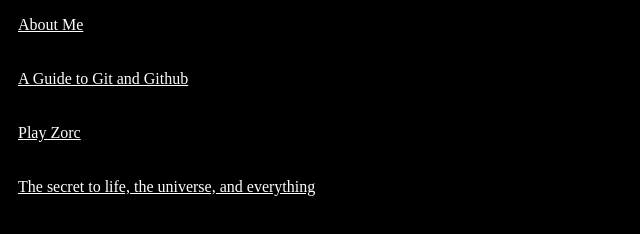
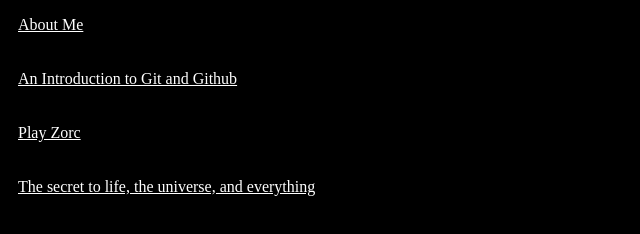
Before and after one commit to Adam-Karlstedt/website, a plain HTML site: page ~karls071/index.html in a window 1280 px wide. Shown: the part 202-436 px from the top of the page, 0-640 px from the left. Drawn offline with Linux system fonts and the light colour scheme.

Commit message:
Updated introduction to Git and Github

```diff
--- a/~karls071/index.html
+++ b/~karls071/index.html
@@ -14,7 +14,7 @@
     <p>Computer Sceince & Math Major at the University of Minnesota, Duluth </p>
     <p><a href="../~karls071/contact-info.html"> Contact Information </a></p>
     <p><a href="../~karls071/about-me.html"> About Me </a></p>
-    <p><a href="../~karls071/Git.pdf" target="_blank">A Guide to Git and Github</a></p>
+    <p><a href="../~karls071/Intro_To_Git.pdf" target="_blank">An Introduction to Git and Github</a></p>
     <p><a href="../~karls071/Zorc/zorc.html" target="_blank"> Play Zorc </a></p>
     <p><a href="http://www.youtube.com/watch?v=dQw4w9WgXcQ" target="_blank">The secret to life, the universe, and everything </a></p>
   </body>
```
Also changed, not shown: 1 other file.
